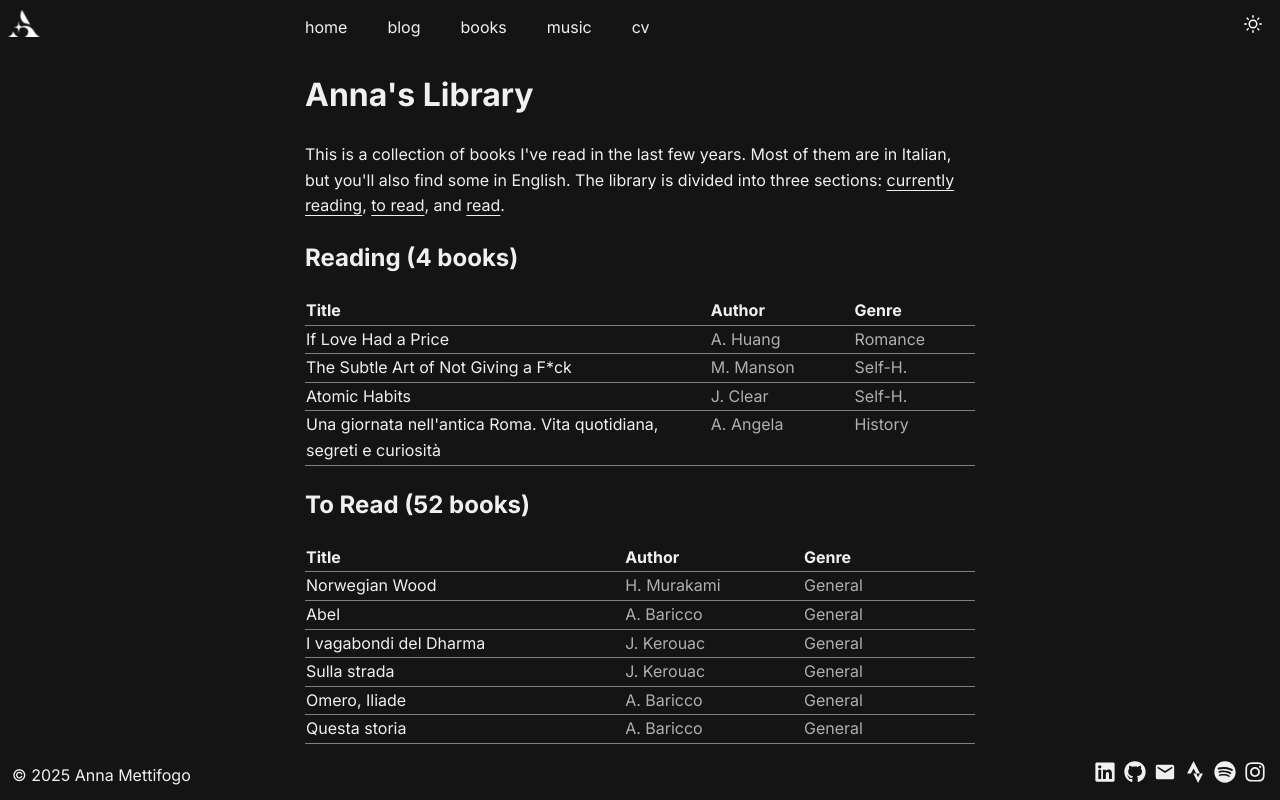
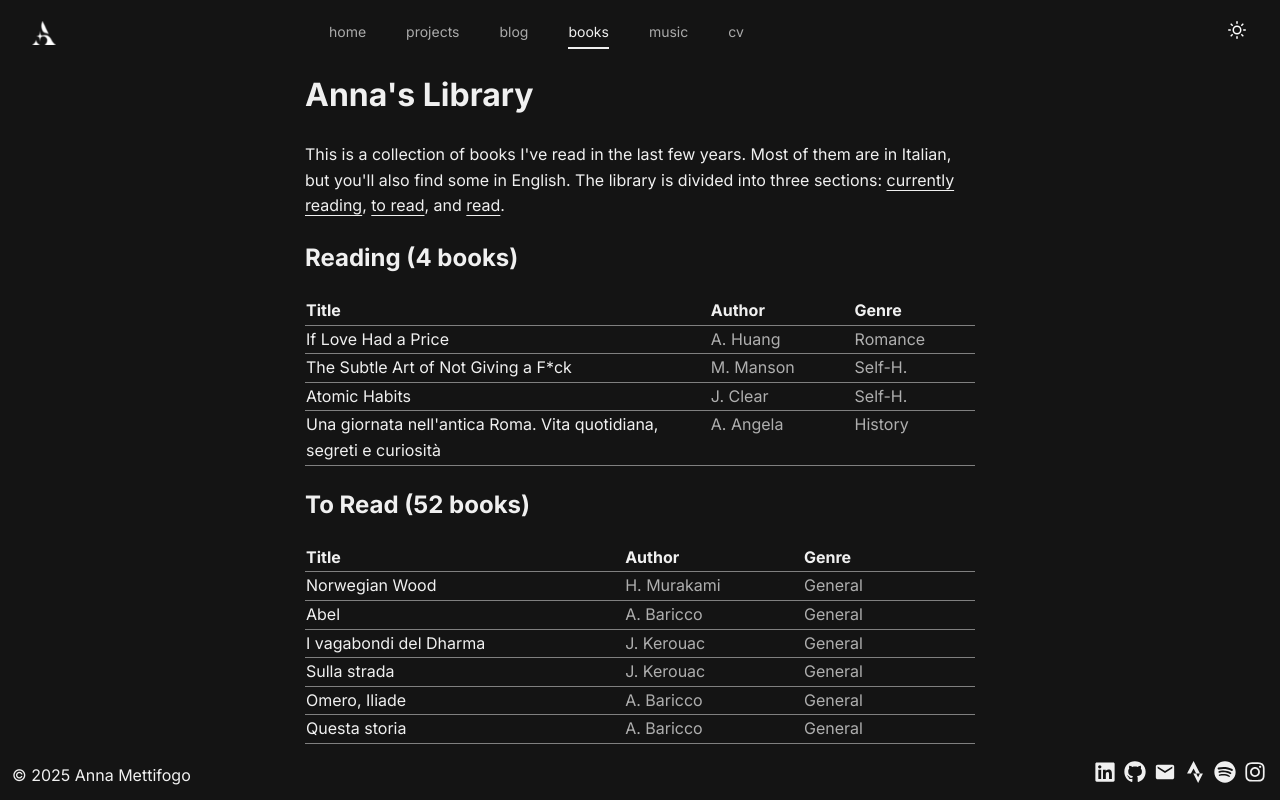
Before and after one commit to MettiFire/mywebsite, a Next.js app: page /books in a window 1280 px wide. Shown: the top 800 px of the page. Built offline with nearby package versions, Linux system fonts and the light colour scheme.

Commit message:
Add Projects page to public site navigation

```diff
--- /dev/null
+++ b/app/(site)/projects/page.tsx
@@ -0,0 +1,45 @@
+import type { Metadata } from "next";
+import styles from "./projects.module.css";
+
+export const metadata: Metadata = {
+  title: "Anna's Projects",
+  description: "A collection of things I build and experiment with.",
+};
+
+export default function ProjectsPage() {
+  return (
+    <section className={styles.page} aria-labelledby="projects-title">
+      <h1
+        id="projects-title"
+        className={styles.title}
+      >
+        Projects
+      </h1>
+      <p className={styles.intro}>
+        A collection of things I build and experiment with.
+      </p>
+
+      <div className={styles.list}>
+        <article className={styles.project}>
+          <div className={styles.projectHeader}>
+            <h2 className="font-semibold text-lg text-neutral-900 dark:text-neutral-100">
+              This website
+            </h2>
+            <a
+              href="https://github.com/MettiFire/mywebsite"
+              target="_blank"
+              rel="noopener noreferrer"
+              className="text-sm text-neutral-600 dark:text-neutral-400 hover:underline underline-offset-4"
+              aria-label="View this website's source on GitHub (opens in a new tab)"
+            >
+              GitHub ↗
+            </a>
+          </div>
+          <p className="text-neutral-600 dark:text-neutral-400 leading-relaxed">
+            My personal space for writing, music, books, and things I build.
+          </p>
+        </article>
+      </div>
+    </section>
+  );
+}
--- /dev/null
+++ b/app/(site)/projects/projects.module.css
@@ -0,0 +1,9 @@
+.page { max-width: 670px; margin: 0 auto; padding: 100px 24px 120px; box-sizing: border-box; }
+.title { margin: 0 0 32px; font-size: 26px; font-weight: 600; letter-spacing: -0.04em; line-height: 1.3; }
+.intro { margin: 0 0 40px; color: var(--text-secondary); line-height: 1.7; }
+.list { border-top: 1px solid color-mix(in srgb, var(--text-secondary) 35%, transparent); }
+.project { padding: 24px 0; border-bottom: 1px solid color-mix(in srgb, var(--text-secondary) 35%, transparent); }
+.projectHeader { display: flex; align-items: baseline; justify-content: space-between; flex-wrap: wrap; gap: 8px 24px; margin-bottom: 12px; }
+.projectHeader h2 { margin: 0; font-size: 18px; font-weight: 600; }
+.projectHeader a { font-size: 14px; color: var(--text-secondary); }
+.project p { margin: 0; line-height: 1.7; color: var(--text-secondary); }
--- /dev/null
+++ b/components/Header.module.css
@@ -0,0 +1,15 @@
+.header { position: fixed; inset: 0 0 auto; z-index: 50; background: var(--background); }
+.header .inner { display: flex; align-items: center; justify-content: space-between; box-sizing: border-box; width: 100%; padding: 16px 24px; }
+.logo { display: flex; flex: 0 0 auto; padding: 0; }
+.logo img { display: block; width: 24px; height: 24px; padding: 0; }
+.navigation { flex: 1; min-width: 0; margin: 0 20px; }
+.navigation nav { display: flex; align-items: center; gap: 24px; overflow-x: auto; white-space: nowrap; font-size: 14px; }
+.navigation a { flex-shrink: 0; padding: 4px 0; color: var(--text-secondary); text-decoration: none; border-bottom: 2px solid transparent; }
+.navigation a:hover { color: var(--link-hover); border-bottom-color: var(--link-hover); }
+.navigation a[aria-current="page"] { color: var(--text-primary); border-bottom-color: var(--text-primary); }
+.link { display: block; }
+.theme { flex: 0 0 auto; }
+@media (min-width: 900px) {
+  .navigation { position: absolute; left: 50%; transform: translateX(-50%); width: 670px; max-width: calc(100% - 160px); box-sizing: border-box; margin: 0; padding: 0 24px; }
+  .navigation nav { gap: 40px; }
+}
--- a/components/Header.tsx
+++ b/components/Header.tsx
@@ -1,6 +1,7 @@
 "use client";
 
 import Link from "next/link";
+import styles from "./Header.module.css";
 import { usePathname } from "next/navigation";
 import { ThemeSwitcher } from "@/components/ThemeSwitcher";
 import { useTheme } from "next-themes";
@@ -15,8 +16,9 @@ export function Header() {
     setMounted(true);
   }, []);
 
-  const links = [
+  const links: { href: string; label: string; isExternal?: boolean }[] = [
     { href: "/", label: "home" },
+    { href: "/projects", label: "projects" },
     { href: "/blog", label: "blog" },
     { href: "/books", label: "books" },
     { href: "/music", label: "music" },
@@ -24,12 +26,12 @@ export function Header() {
   ];
 
   return (
-  <header className="fixed top-0 z-50 w-full bg-bg-primary/80 backdrop-blur-md mb-16">
-      <div className="w-full px-8 flex items-center justify-between">
+  <header className={styles.header}>
+      <div className={styles.inner}>
         {/* LOGO a sinistra */}
         <Link
           href="/"
-          className="flex-shrink-0 pl-4 py-3"
+          className={styles.logo}
           aria-label="Home"
         >
           {mounted && (
@@ -42,13 +44,13 @@ export function Header() {
         </Link>
 
         {/* NAV allineata al contenuto */}
-        <div className="absolute left-1/2 transform -translate-x-1/2 max-w-[670px] w-full">
+        <div className={styles.navigation}>
           <nav
-            className="flex items-center gap-10 md:gap-16 text-sm whitespace-nowrap"
+            className="flex items-center gap-4 md:gap-10 text-sm whitespace-nowrap overflow-x-auto"
             aria-label="Main navigation"
           >
           {links.map((link) => {
-            const { href, label, isExternal } = link as any;
+            const { href, label, isExternal } = link;
             // consider a route active when pathname equals href, or when the pathname starts with
             // the href for non-root routes (so /projects/123 still highlights /projects)
             const isActive =
@@ -63,22 +65,9 @@ export function Header() {
                 target={isExternal ? '_blank' : undefined}
                 rel={isExternal ? 'noopener noreferrer' : undefined}
                 aria-current={isActive ? 'page' : undefined}
-                className={`relative group flex items-center transition py-1 overflow-hidden ${
-                  href === '/' ? '' : 'px-2'
-                } ${
-                  isActive
-                    ? 'text-text-primary'
-                    : 'text-text-secondary hover:text-link-hover'
-                }`}
+                className={styles.link}
               >
-                <span className="relative z-10">{label}</span>
-                <span
-                  className={`absolute left-0 bottom-0 h-[3px] transition-all duration-300 ease-out
-                    ${isActive
-                      ? 'w-full bg-text-primary opacity-100'
-                      : 'w-0 bg-link-hover opacity-0 group-hover:w-full group-hover:opacity-100'
-                    }`}
-                ></span>
+                {label}
               </Link>
             );
           })}
@@ -86,7 +75,7 @@ export function Header() {
         </div>
 
         {/* THEME SWITCHER a destra con classe personalizzata */}
-        <div className="theme-switcher-container pr-4">
+        <div className={styles.theme}>
           <ThemeSwitcher />
         </div>
       </div>
```
